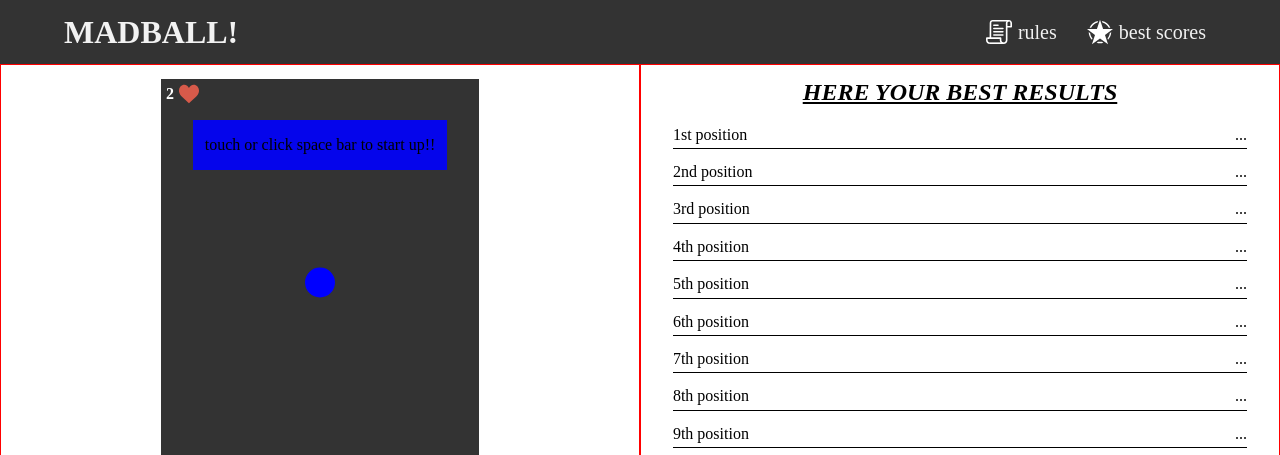
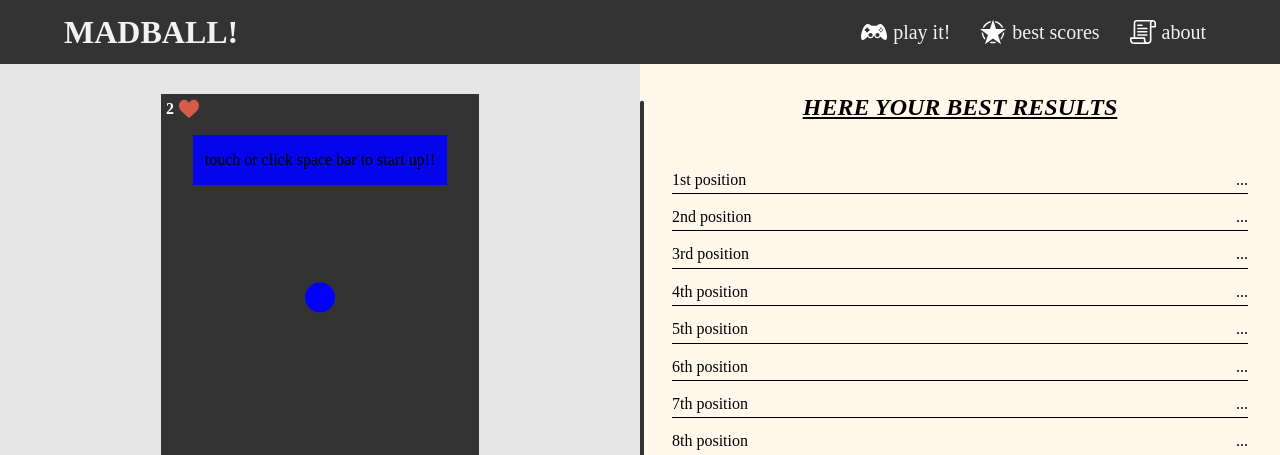
Before and after one commit to newtonEMC2/madball, a website: page src/index.html in a window 1280 px wide. Shown: the top 455 px of the page. Drawn offline with nearby package versions, Linux system fonts and the light colour scheme; files that its build step writes are made by us from their sources.

Commit message:
some more changes added

```diff
--- a/src/index.html
+++ b/src/index.html
@@ -12,6 +12,7 @@
 </head>
 <body>
 
+    <div class="special__wrapper-header">
     <header class="pageHeader">
         <div class="l-wrapper-basic l-equidistant">
 
@@ -19,12 +20,16 @@
 
             <nav class="pageHeader__nav">
 
-                <span class="pageHeader__nav-tab">
-                    <img src="assets/rules.svg" alt="" class="pageHeader__nav-icon">rules
+                <span class="pageHeader__nav-tab tab__play">
+                    <img src="assets/play.svg" alt="" class="pageHeader__nav-icon">play it!
                 </span>
 
-                <span class="pageHeader__nav-tab">
+                <span class="pageHeader__nav-tab tab__results">
                     <img src="assets/ranking.svg" alt="" class="pageHeader__nav-icon">best scores
+                </span>
+
+                <span class="pageHeader__nav-tab tab__about">
+                    <img src="assets/rules.svg" alt="" class="pageHeader__nav-icon">about
                 </span>
 
             </nav>
@@ -35,6 +40,10 @@
 
         </div>
     </header>
+    </div>
+
+
+    <div class="special__wrapper-app">
 
     <section class="section-app l-c-padded-1">
 
@@ -87,6 +96,8 @@
 
             </div>
     </section>
+
+    </div>
 
 
     <div class="section-spliter l-c-padded-2">
--- a/src/js/madball-app/config.js
+++ b/src/js/madball-app/config.js
@@ -48,7 +48,7 @@
         //ball
         var ball_radius = 15,
             ball_color = "blue",
-            gravity = .1,
+            gravity = 0.1,
             initial_position_X = canvas_w / 2,
             initial_position_Y = canvas_h / 2;
 
--- a/src/js/ui.js
+++ b/src/js/ui.js
@@ -6,6 +6,9 @@
 
         //DOM cache
         var nav = document.getElementsByClassName("pageHeader__nav")[0],
+            tab_results = document.getElementsByClassName("tab__results")[0],
+            tab_about = document.getElementsByClassName("tab__about")[0],
+            tab_play = document.getElementsByClassName("tab__play")[0],
             menu_toggle = document.getElementsByClassName("pageHeader__toggle")[0],
             footer = document.getElementsByClassName("footer")[0],
             header = document.getElementsByClassName("pageHeader")[0],
@@ -14,17 +17,24 @@
             results = document.getElementsByClassName("results")[0],
             about = document.getElementsByClassName("about")[0],
             sectionApp = document.getElementsByClassName("section-app")[0],
-            aux_c = document.getElementsByClassName("aux-c")[0],
+            special_wrapper_app = document.getElementsByClassName("special__wrapper-app")[0],
+            special_wrapper_header = document.getElementsByClassName("special__wrapper-header")[0],
 
             fullscreenIcon = document.getElementsByClassName("icon-fullscreen")[0];
 
         //aux variables
         var db_json = null,
-            //resultsTop_h = null,
-            //aboutTop_h = null,
+            resultsTop_h = null,
+            aboutTop_h = null,
             pageHeader_offsetHeight = null,
             footer_offsetTop = null,
-            mq = null;
+            mq = null,
+            offsetTops = {
+                "tab__play": 0,
+                "tab__results": null,
+                "tab__about": null
+            };
+
 
         //other variables
         var mq_large = "1050px"; //config .scss has a reference to it
@@ -68,23 +78,44 @@
 
         function setStage(){
 
+            special_wrapper_header.style.height = header.offsetHeight + "px";
+
             mq = window.matchMedia( "(min-width: " + mq_large + ")" );
             if(!mq.matches){
 
-                sectionApp.removeAttribute("style");
+                special_wrapper_app.removeAttribute("style");
                 results.removeAttribute("style");
                 about.removeAttribute("style");
-                return false;
+                sectionApp.removeAttribute("style");
+
+            }else{
+
+                pageHeader_offsetHeight = header.offsetHeight;
+                footer_offsetTop = footer.offsetTop;
+
+
+                results.style.minHeight = window.innerHeight - pageHeader_offsetHeight + "px";
+                about.style.minHeight = 100 + "vh";
+                special_wrapper_app.style.height = results.offsetHeight + about.offsetHeight + "px";
+                sectionApp.style.height = window.innerHeight - pageHeader_offsetHeight + "px";
             }
+        }
 
+        function scrollTo(e){
             pageHeader_offsetHeight = header.offsetHeight;
-            footer_offsetTop = footer.offsetTop;
-
-            sectionApp.style.height = footer_offsetTop - pageHeader_offsetHeight + "px";
-            sectionApp.style.top = footer_offsetTop;
-            results.style.minHeight = window.innerHeight - pageHeader_offsetHeight + "px";
-            about.style.minHeight = 100 + "vh";
-
+            resultsTop_h = results.offsetTop;
+            aboutTop_h = about.offsetTop;
+            offsetTops.tab__results = resultsTop_h - pageHeader_offsetHeight;
+            offsetTops.tab__about = aboutTop_h - pageHeader_offsetHeight;
+            var array = e.target.classList;
+            for(var i = 0; i < array.length; i++){
+                for(var att in offsetTops){
+                    if(att === array[i]){
+                        window.scrollTo(0, offsetTops[att]);
+                        console.log(offsetTops[att]);
+                    }
+                }
+            }
         }
 
 
@@ -94,16 +125,32 @@
 
         fullscreenIcon.addEventListener("click", menuFolding);
 
+        tab_results.addEventListener("click", function(e){
+            scrollTo(e);
+            togglePhoneNav();
+        });
+
+        tab_about.addEventListener("click", function(e){
+            scrollTo(e);
+            togglePhoneNav();
+        });
+
+        tab_play.addEventListener("click", function(e){
+            scrollTo(e);
+            togglePhoneNav();
+        });
+
         window.addEventListener("resize", function(){
+
+            setStage();
             stickyFooter();
-            setStage();
-
-        })
+        });
 
         document.addEventListener("DOMContentLoaded", function(){
+            fillResultsUp();
+
+            setStage();
             stickyFooter();
-            fillResultsUp();
-            setStage();
         });
 
 
--- a/src/scss/application.scss
+++ b/src/scss/application.scss
@@ -5,7 +5,7 @@
 @import 'utilities/config';
 @import 'utilities/functions';
 @import 'utilities/mixins';
-
+@import 'utilities/helpers';
 
 // ==========================================================================
 // Base Styles
@@ -20,7 +20,8 @@
 @import 'layout/l-equidistant';
 @import 'layout/l-c-padded-1';
 @import 'layout/l-c-padded-2';
-@import 'layout/l-responsive-sections';
+@import 'layout/l-components';
+
 
 // ==========================================================================
 // Modules
--- a/src/scss/layout/_l-c-padded-1.scss
+++ b/src/scss/layout/_l-c-padded-1.scss
@@ -3,4 +3,10 @@
 .l-c-padded-1{
     padding-top: rem(14px);
     padding-bottom: rem(14px);
+
+    @include mq(l){
+        padding-top: rem(30px);
+        padding-bottom: rem(30px);
+    }
+
 }
--- a/src/scss/layout/_l-responsive-sections.scss
+++ b/src/scss/layout/_l-components.scss
@@ -2,15 +2,20 @@ body{
 
     & > * {
         width: 100%;
+        position: relative;
+    }
+
+    .section-app{
+        z-index: 1000;
     }
 
     @include mq(l){
 
         .section-app,
         .results,
-        .about{
+        .about,
+        .special__wrapper-app{
             width: 50%;
-            border: 1px solid red;
         }
 
         .results,
@@ -18,8 +23,9 @@ body{
             float: right;
         }
 
-        .section-app{
+        .special__wrapper-app{
             float: left;
+            background: lighten(black, 90%);
         }
 
         .footer{
@@ -31,11 +37,7 @@ body{
         }
 
         .section-app{
-            position: relative;
-
-
-
+            position: fixed;
         }
-
     }
 }
--- a/src/scss/layout/_l-wrapper-basic.scss
+++ b/src/scss/layout/_l-wrapper-basic.scss
@@ -3,4 +3,7 @@
 .l-wrapper-basic{
     width: 90%;
     margin: auto;
+
+
+
 }
--- a/src/scss/modules/_about.scss
+++ b/src/scss/modules/_about.scss
@@ -1,6 +1,20 @@
 .about{
+
+    position: relative;
+
+    @include mq(l){
+        background: lighten(red, 47%);
+    }
 
     &__p{
         text-align: justify;
     }
+
+    &::after{
+
+        @extend %vertical-bars-spliters;
+        @include mq(l){
+            display: block;
+        }
+    }
 }
--- a/src/scss/modules/_pageHeader.scss
+++ b/src/scss/modules/_pageHeader.scss
@@ -3,6 +3,11 @@ $toggle-bckgrnd: darken(white, 5%);
 .pageHeader{
     line-height: 2;
     background: #333;
+    position: fixed;
+    width: 100%;
+    top: 0;
+    left: 0;
+    z-index: 500;
 
     &__title{
         color: $toggle-bckgrnd;
--- a/src/scss/modules/_results.scss
+++ b/src/scss/modules/_results.scss
@@ -1,8 +1,14 @@
 .results{
+
+    position: relative;
+
+    @include mq(l){
+        background: lighten(orange, 46%);
+    }
+
 
     &__list{
         list-style: none;
-
 
         &-item{
             margin-bottom: rem(10px);
@@ -14,4 +20,13 @@
             }
         }
     }
+
+    &::after{
+
+        @extend %vertical-bars-spliters;
+        @include mq(l){
+            display: block;
+        }
+
+    }
 }
--- a/src/scss/modules/_section-title.scss
+++ b/src/scss/modules/_section-title.scss
@@ -2,6 +2,6 @@
     text-transform: uppercase;
     text-decoration: underline;
     font-style: italic;
-    margin-bottom: rem(15px);
+    margin-bottom: rem(45px);
     text-align: center;
 }
--- a/src/scss/states/_is-centered.scss
+++ b/src/scss/states/_is-centered.scss
@@ -4,4 +4,5 @@
     right: 0;
     bottom: 0;
     top: 0;
+    z-index: 100;
 }
--- /dev/null
+++ b/src/scss/utilities/_helpers.scss
@@ -0,0 +1,12 @@
+%vertical-bars-spliters{
+        content: "";
+        display: none;
+        width: 4px;
+        height: 90%;
+        position: absolute;
+        top: 50%;
+        transform: translateY(-50%);
+        left: 0;
+        border-radius: 4px;
+        background: #333;
+}
```
Also changed, not shown: dist/assets/play.svg (added), dist/css/application.css, dist/index.html, dist/js/app.min.js, src/assets/play.svg (added), src/scss/modules/_app-template.scss (line endings or trailing spaces), 1 other file.
